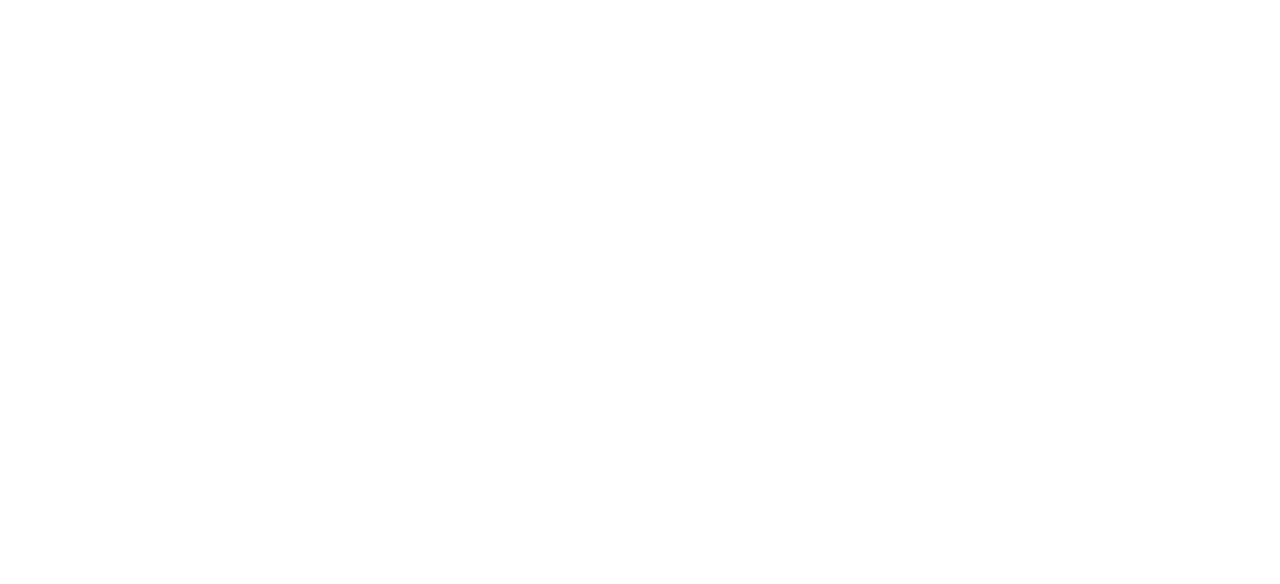
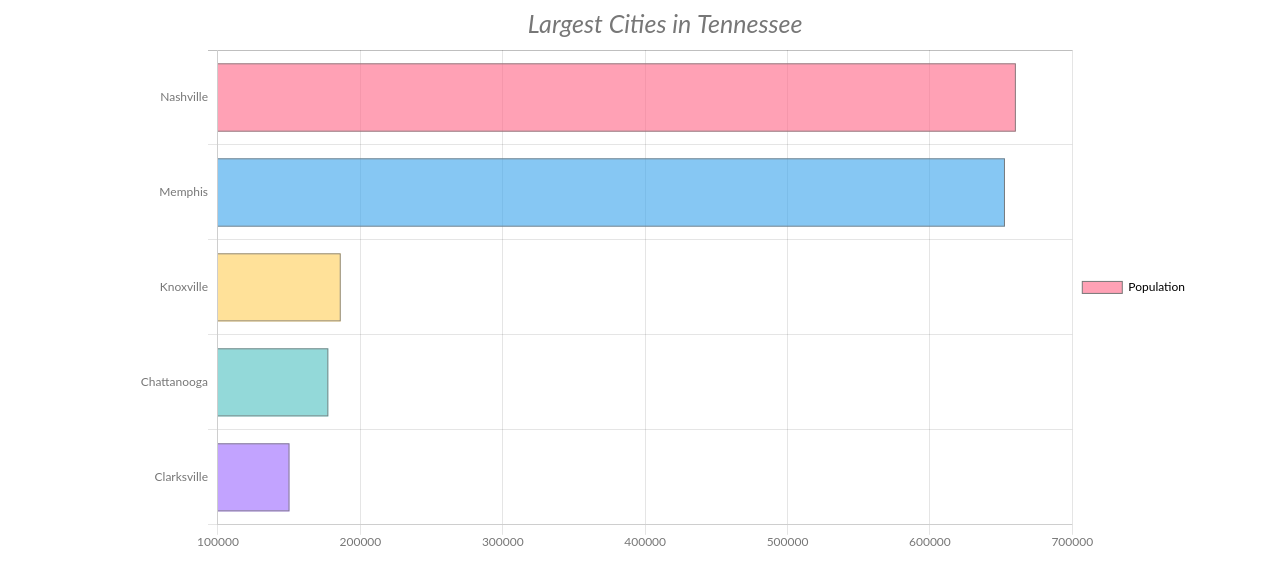
Before and after one commit to joeybiotti/chartjs, a plain HTML site: page index.html in a window 1280 px wide. Drawn offline with nearby package versions, Linux system fonts and the light colour scheme.

Commit message:
chart works

```diff
--- a/index.html
+++ b/index.html
@@ -4,9 +4,15 @@
     <meta charset="UTF-8">
     <meta name="viewport" content="width=device-width, initial-scale=1.0">
     <meta http-equiv="X-UA-Compatible" content="ie=edge">
+    <link href="https://maxcdn.bootstrapcdn.com/bootstrap/4.0.0-beta.2/css/bootstrap.min.css" rel="stylesheet" integrity="sha384-PsH8R72JQ3SOdhVi3uxftmaW6Vc51MKb0q5P2rRUpPvrszuE4W1povHYgTpBfshb" crossorigin="anonymous">
     <title>Chart.js</title>
 </head>
 <body>
+
+    <div class="container">
+        <canvas id="myChart"></canvas>
+    </div>
     <script src="https://cdnjs.cloudflare.com/ajax/libs/Chart.js/2.7.1/Chart.min.js"></script>
+    <script src="scripts/main.js"></script>
 </body>
 </html>
--- /dev/null
+++ b/scripts/main.js
@@ -0,0 +1,60 @@
+let myChart = document.getElementById('myChart').getContext('2d');
+
+//Global Opts
+Chart.defaults.global.defaultFontFamily ='Lato';
+Chart.defaults.global.defaultFontSize = 12;
+Chart.defaults.global.defaultFontColor ='#777';
+
+let tennPopChart = new Chart(myChart, {
+    type: 'horizontalBar',
+    data: {
+        labels:['Nashville', 'Memphis', 'Knoxville', 'Chattanooga', 'Clarksville'],
+        datasets: [{
+            label: 'Population',
+            data: [
+                660388,
+                652717,
+                186239,
+                177571,
+                150287
+            ],
+            // backgroundColor: 'green'
+            backgroundColor:[
+                'rgba(255, 99, 132, 0.6)',
+                'rgba(54, 162, 235, 0.6)',
+                'rgba(255, 206, 86, 0.6)',
+                'rgba(75, 192, 192, 0.6)',
+                'rgba(153, 102, 255, 0.6)',
+            ],
+            borderWidth: 1,
+            borderColor: '#777',
+            hoverBorderWidth:2,
+            hoverBorderColor: '#000'
+        }]
+    },
+    options: {
+        title:{
+            display: true,
+            text: 'Largest Cities in Tennessee',
+            fontSize: 25,
+            fontStyle:'italic'
+        },
+        legend:{
+            position: 'right',
+            labels:{
+                fontColor: '#000'
+            }
+        },
+        layout:{
+            padding:{
+                left: 50,
+                right:0,
+                bottom:0,
+                top: 0
+            }
+        },
+        tooltips:{
+            enabled: true
+        }
+    }
+});
```
